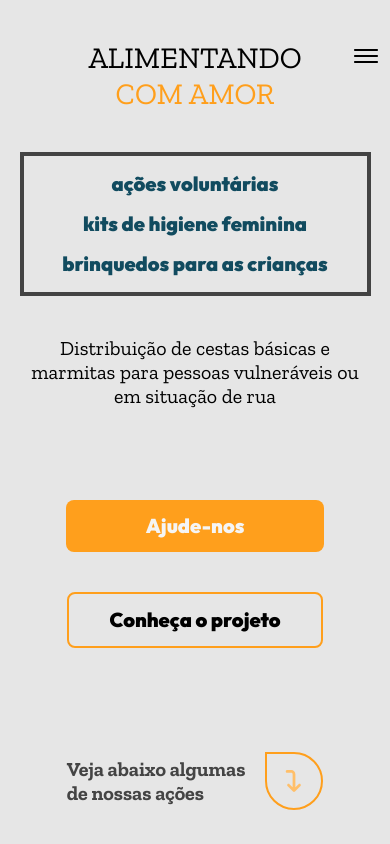
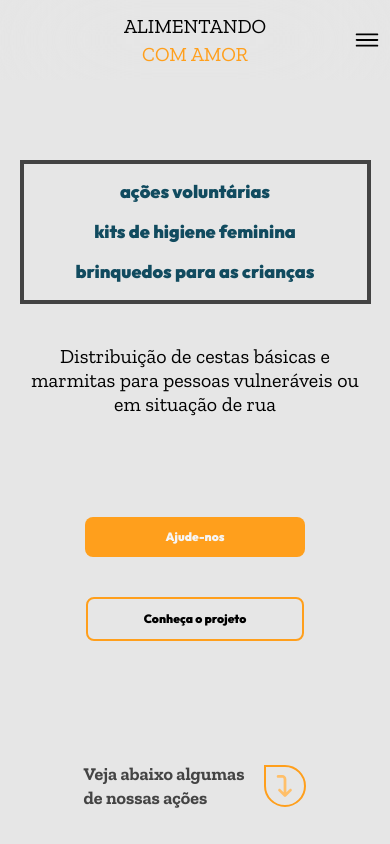
Before and after one commit to Grupo-Simios/Alimentando_Com_Amor, a Next.js app: page / in a window 390 px wide. Shown: the top 844 px of the page. Built offline with nearby package versions, Linux system fonts and the light colour scheme.

Commit message:
REFACTOR: "refatoring in home-mobile code"

```diff
--- a/src/components/home.collection/mobile-home.colletion/index.tsx
+++ b/src/components/home.collection/mobile-home.colletion/index.tsx
@@ -1,42 +1,45 @@
-import { ZillaFont, outfitFont } from "@/assets/fonts"
-import { IoIosMenu } from "react-icons/io"
-import { FaArrowTurnDown } from "react-icons/fa6"
+import { ZillaFont, outfitFont } from "@/assets/fonts";
+import { IoIosMenu } from "react-icons/io";
+import { FaArrowTurnDown } from "react-icons/fa6";
+import { Menu } from "@/components/calltoaction.collection/Menu";
 
-export const MobileHome = () =>{
-  return(
+export const MobileHome = () => {
+  return (
     <>
-          {/* start - hero section */}
+      {/* start - hero section */}
 
-          <section className="md:hidden">
-        <header className="home-logo-name flex  w-[100%] ml-auto h-28 justify-end relative  px-2 pt-10">
+      <section className="md:hidden flex flex-col">
+        <header className="flex z-10 w-full h-20 items-center justify-end fixed backdrop-blur-3xl  px-2 ">
           <h1
-            className={`${ZillaFont.className} uppercase absolute flex  flex-col items-center top-10 bottom-0 right-0 left-0 text-3xl `}
+            className={`${ZillaFont.className} uppercase absolute flex  flex-col z-[-1] items-center inset-0 justify-center text-xl xsm:text-2xl  max-[230px]:text-sm    max-[165px]:text-[10px]`}
           >
-            Alimentando <br />
-            <span className="uppercase text-[#FF9F1C]">com amor</span>
+            Alimentando
+            <span className="uppercase text-[#FF9F1C] max-[230px]:text-sm    max-[210px]:text-[10px]">
+              com amor
+            </span>
           </h1>
-          <IoIosMenu size={"32px"} />
+          <Menu />
         </header>
-        <section className="flex mt-10 h-[710px] gap-10 flex-col  items-center">
-          <article className="flex py-4 w-[90%] flex-col border-4 border-[#1b1b1bcc] items-center gap-4 ">
+        <section className="flex mt-40 h-[710px] gap-10 flex-col  items-center ">
+          <article className="flex py-4 w-[90%] flex-col border-4 border-[#1b1b1bcc] items-center gap-4 xsm:max-w-[440px]">
             <span
-              className={`${outfitFont.className} text-[#114b5f] text-xl leading-6 font-black`}
+              className={`${outfitFont.className} text-[#114b5f] text-lg leading-6 font-black xsm:text-xl   max-[295px]:text-xs   max-[210px]:text-[8px]`}
             >
               ações voluntárias
             </span>
             <span
-              className={`${outfitFont.className} text-[#114b5f] text-xl leading-6 font-black`}
+              className={`${outfitFont.className} text-[#114b5f] text-lg leading-6 font-black xsm:text-xl   max-[295px]:text-xs max-[210px]:text-[8px]`}
             >
               kits de higiene feminina
             </span>
             <span
-              className={`${outfitFont.className} text-[#114b5f] text-xl leading-6 font-black`}
+              className={`${outfitFont.className} text-[#114b5f] text-lg leading-6 font-black  xsm:text-xl   max-[295px]:text-xs max-[210px]:text-[8px]`}
             >
               brinquedos para as crianças
             </span>
           </article>
           <p
-            className={`${ZillaFont.className} text-xl leading-6 font-normal flex w-[90%] text-center justify-center`}
+            className={`${ZillaFont.className} text-xl leading-6 font-normal flex w-[90%] text-center justify-center max-[230px]:text-sm`}
           >
             Distribuição de cestas básicas e<br /> marmitas para pessoas
             vulneráveis ou <br />
@@ -47,29 +50,30 @@ export const MobileHome = () =>{
               <a
                 href="#"
                 className={`${outfitFont.className} font-black
-              text-5 text-xl py-3 px-20 text-[#f5f5f5] bg-[#FF9F1C] rounded-lg`}
+              text-5 text-xl py-3 px-20 text-[#f5f5f5] bg-[#FF9F1C] rounded-lg max-[300px]:px-14 text-xs  max-[200px]:px-8 text-sm`}
               >
                 Ajude-nos
               </a>
               <a
                 href="#"
                 className={`${outfitFont.className} font-black
-              text-5 text-xl py-3 px-10 border-2 border-[#FF9F1C]  rounded-lg`}
+              text-5 text-xl py-3 px-14 border-2 border-[#FF9F1C]  rounded-lg max-[300px]:px-8 text-xs  max-[200px]:px-2 text-sm`}
               >
                 Conheça o projeto
               </a>
             </div>
 
-            <div className="flex gap-5 w-[90%] items-center justify-center">
+            <div className="flex gap-5 w-[100%] items-center justify-center">
               <span
-                className={`${ZillaFont.className} font-black text-xl leading-6 text-[#1b1b1bcc]`}
+                className={`${ZillaFont.className} font-black text-lg leading-6 text-[#1b1b1bcc]
+             max-[250px]:text-sm  xsm:text-xl`}
               >
                 Veja abaixo algumas
                 <br /> de nossas ações
               </span>
               <div
                 className="p-4 border-2 rounded-tr-[50%]
-            rounded-br-[50%] rounded-bl-[50%] border-[#FF9F1C]"
+            rounded-br-[50%] rounded-bl-[50%] border-[#FF9F1C] max-xsm:p-2 "
               >
                 <FaArrowTurnDown color="#FFBF69" size={"22px"} />
               </div>
@@ -81,5 +85,5 @@ export const MobileHome = () =>{
 
       {/* mobile home version */}
     </>
-  )
-}
+  );
+};
```
